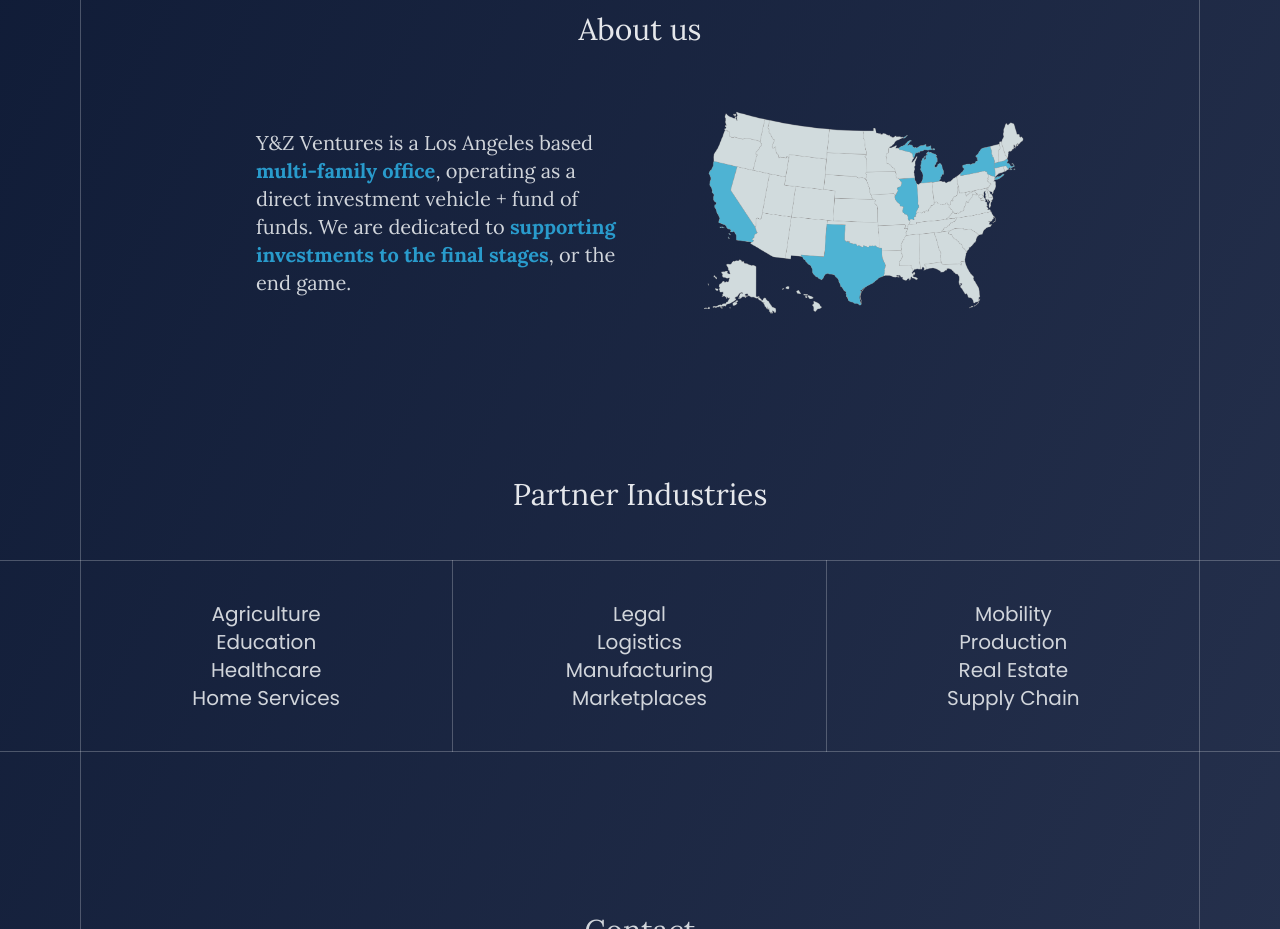
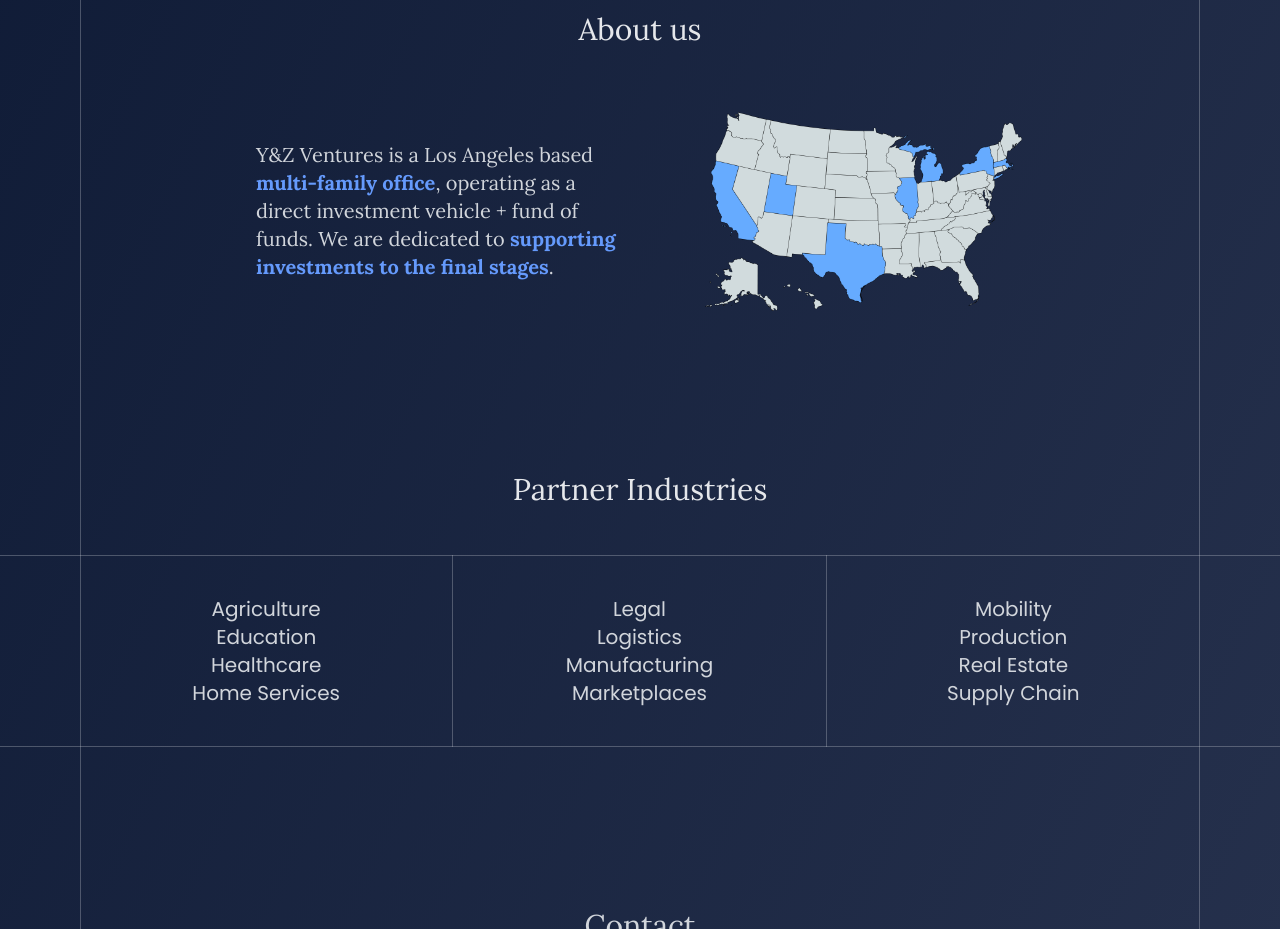
Before and after one commit to hap196/yzventures, a React (Vite) app in the folder frontend/: page / in a window 1280 px wide. Shown: the part 1080-2009 px from the top of the page. Built offline with nearby package versions, Linux system fonts and the light colour scheme.

Commit message:
FINAL V2 (with minor changes)

```diff
--- a/frontend/src/About.jsx
+++ b/frontend/src/About.jsx
@@ -118,7 +118,7 @@
             {" "}
             supporting investments to the final stages
           </span>
-          , or the end game.
+          .
         </p>
         <img src={map} className="lg:w-80 w-72 md:w-64 lg:ml-10" />
       </div>
--- a/frontend/tailwind.config.js
+++ b/frontend/tailwind.config.js
@@ -9,7 +9,7 @@
         "custom-blue-3": "#01319d",
         "custom-blue-4": "#002880",
         "custom-blue-5": "#13213d",
-        "accent-blue": "#299bcc",
+        "accent-blue": "#659afc",
         "blue-gray": "#1a2640",
       },
       fontFamily: {
```
Also changed, not shown: frontend/src/assets/map.png, frontend/src/assets/map_light.png (deleted).
